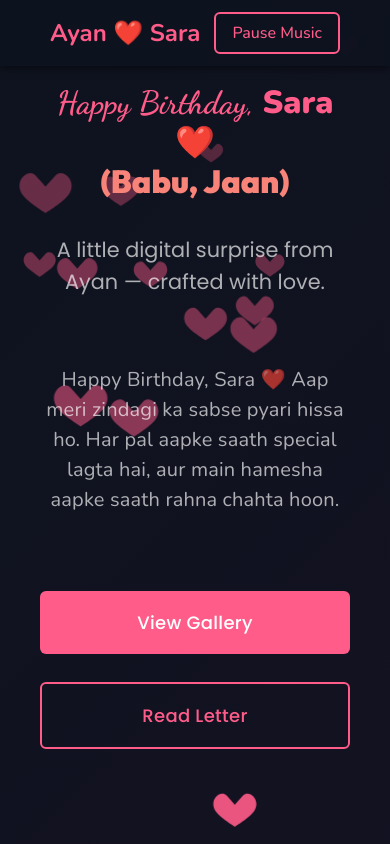
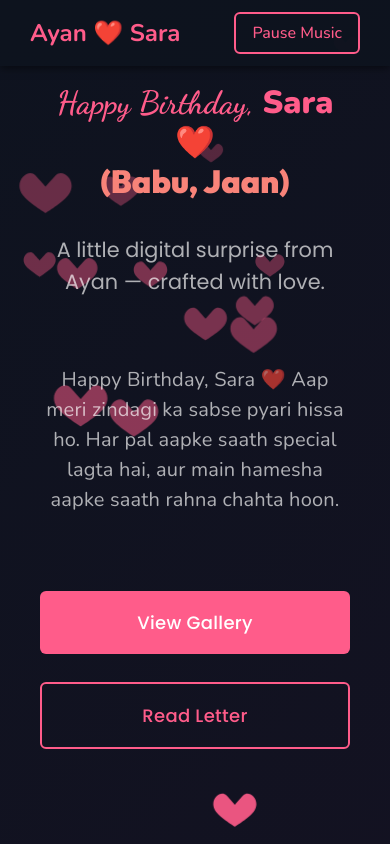
Before and after one commit to Ayan-webDEV/Love-Birthday, a React (Vite) app: page / in a window 390 px wide. Shown: the top 844 px of the page. Built offline with nearby package versions, Linux system fonts and the light colour scheme.

Commit message:
letter section completed

```diff
--- a/src/Components/Love.jsx
+++ b/src/Components/Love.jsx
@@ -107,13 +107,11 @@ export default function LovePage() {
     <>
       <nav className={style.topbar}>
         <div className="container-fluid">
-          <div className="container">
-            <div className={style.topbarInner}>
-              <div className={style.names}>Ayan ❤️ Sara</div>
-              <button className={style.musicBtn} onClick={toggleMusic}>
-                {musicPlaying ? "Pause Music" : "Play Music"}
-              </button>
-            </div>
+          <div className={style.topbarInner}>
+            <div className={style.names}>Ayan ❤️ Sara</div>
+            <button className={style.musicBtn} onClick={toggleMusic}>
+              {musicPlaying ? "Pause Music" : "Play Music"}
+            </button>
           </div>
         </div>
       </nav>
@@ -351,10 +349,10 @@ export default function LovePage() {
                     </div>
                   ))}
                 </div>
-                <p className={style.letterSign}>
-                  Hamesha tera,
+                <p className={`pt-2 ${style.letterSign}`}>
+                  Your lovingly,
                   <br />
-                  <strong>Ayan</strong>
+                  <strong style={{ letterSpacing: "0.3px" }}>Ayan</strong>
                 </p>
               </motion.div>
             </section>
--- a/src/Components/Love.module.css
+++ b/src/Components/Love.module.css
@@ -60,7 +60,7 @@ time {
   position: fixed;
   top: 0;
   width: 100%;
-  padding: 12px 26px;
+  padding: 12px 80px;
   background-color: rgba(14, 19, 31, 0.95);
   z-index: 10;
   box-shadow: 0 2px 8px rgba(0, 0, 0, 0.5);
@@ -389,6 +389,9 @@ time {
     flex-direction: column;
     margin: 60px 0 0;
   }
+  .topbar {
+    padding: 12px 18px;
+  }
   .btnPrimary,
   .btnSecondary {
     margin: 0 0 12px;
```
